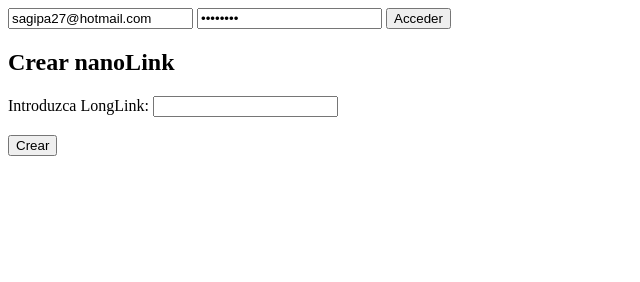
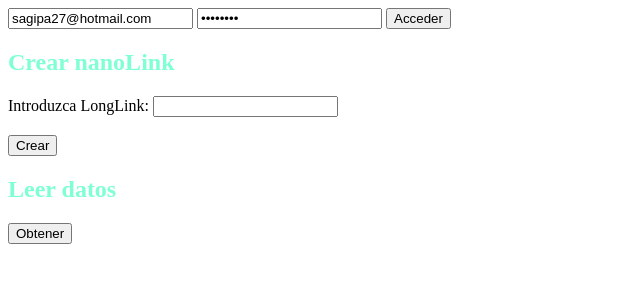
Before and after one commit to sagipa27/API_REST, a website: page public/index.html in a window 1280 px wide. Shown: the whole page, without its empty margins (0-640 px from the left). Drawn offline with Linux system fonts and the light colour scheme.

Commit message:
se implementa READ

```diff
--- /dev/null
+++ b/public/CSS/style.css
@@ -0,0 +1,3 @@
+h2{
+    color: aquamarine;
+}
--- a/public/index.html
+++ b/public/index.html
@@ -5,6 +5,7 @@
     <meta http-equiv="X-UA-Compatible" content="IE=edge">
     <meta name="viewport" content="width=device-width, initial-scale=1.0">
     <title>Login</title>
+    <link rel="stylesheet" href="CSS/style.css">
 </head>
 <body>
     <form id="form">
@@ -20,6 +21,11 @@
     <input type="text" id="longlink"><br><br>
     <button id="longLinkButton" onclick="create()">Crear</button>
 
+<div>
+    <h2>Leer datos</h2>
+    <button id="longLinkButton" onclick="read()">Obtener</button>
+
+    <pre id="arrPrint"></pre>
 </div>
 <script>
 
@@ -88,6 +94,42 @@
         }
 
 
+    async function read(){
+         let arr;
+             const resToken = await fetch('/api/v1/auth/refresh',{
+                method: 'GET',
+                credentials: 'include'
+            });
+            const { token } = await resToken.json();
+
+            const res = fetch('api/v1/links', {
+            method: 'GET',
+            headers: {
+                'Accept': 'application/json, text/plain, */*',
+                'Content-Type': 'application/json',
+                'Authorization': 'Bearer ' + token
+            }
+
+            }).then(res => res.json())
+            .then(res => {
+                console.log("Los links son:")
+                arr = res.links;
+                document.getElementById("arrPrint").innerHTML = JSON.stringify(arr, null, 2);
+            })
+
+
+
+        };
+
+    function deleteLink(){
+
+    }
+
+
+
+
+            // document.getElementById("arrPrint").innerHTML = JSON.stringify(arr, null, 2);
+
         // document.addEventListener('DOMContentLoaded',  async (e) => {
         //     try {
 
```
